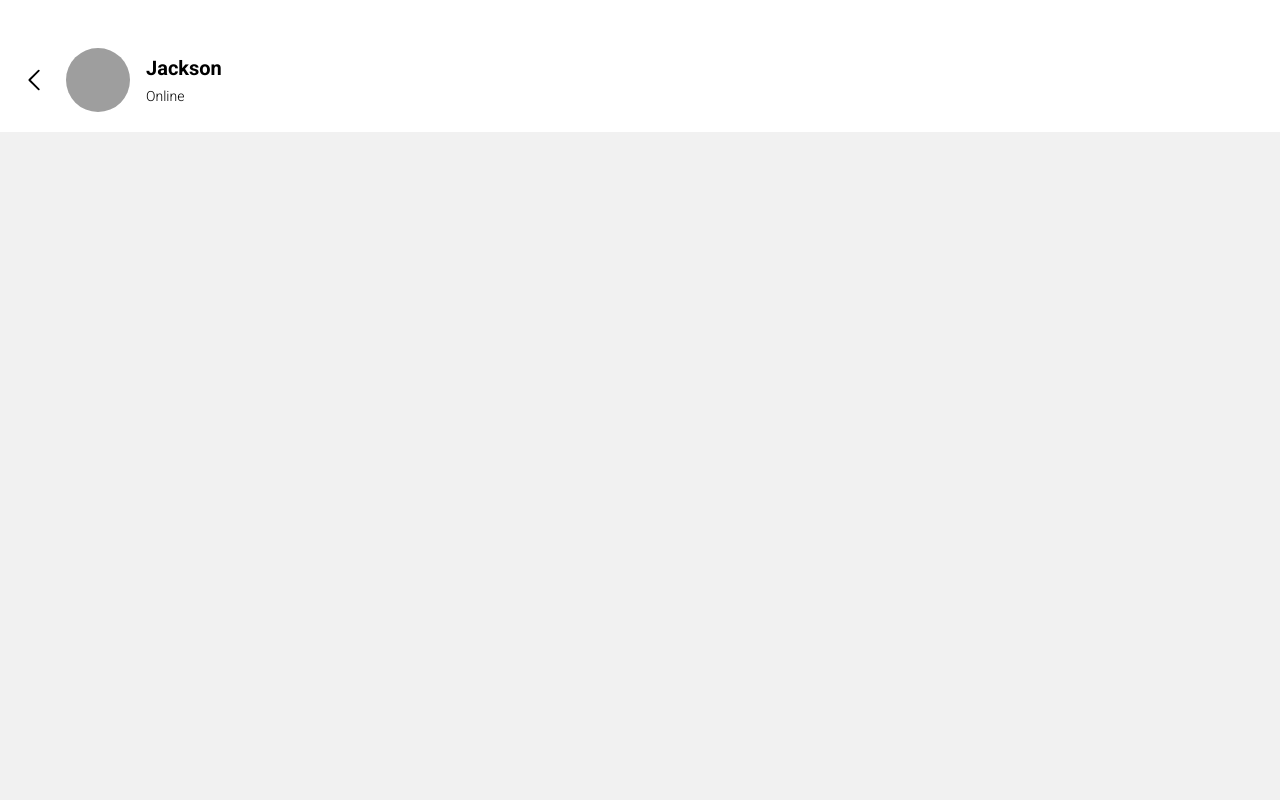
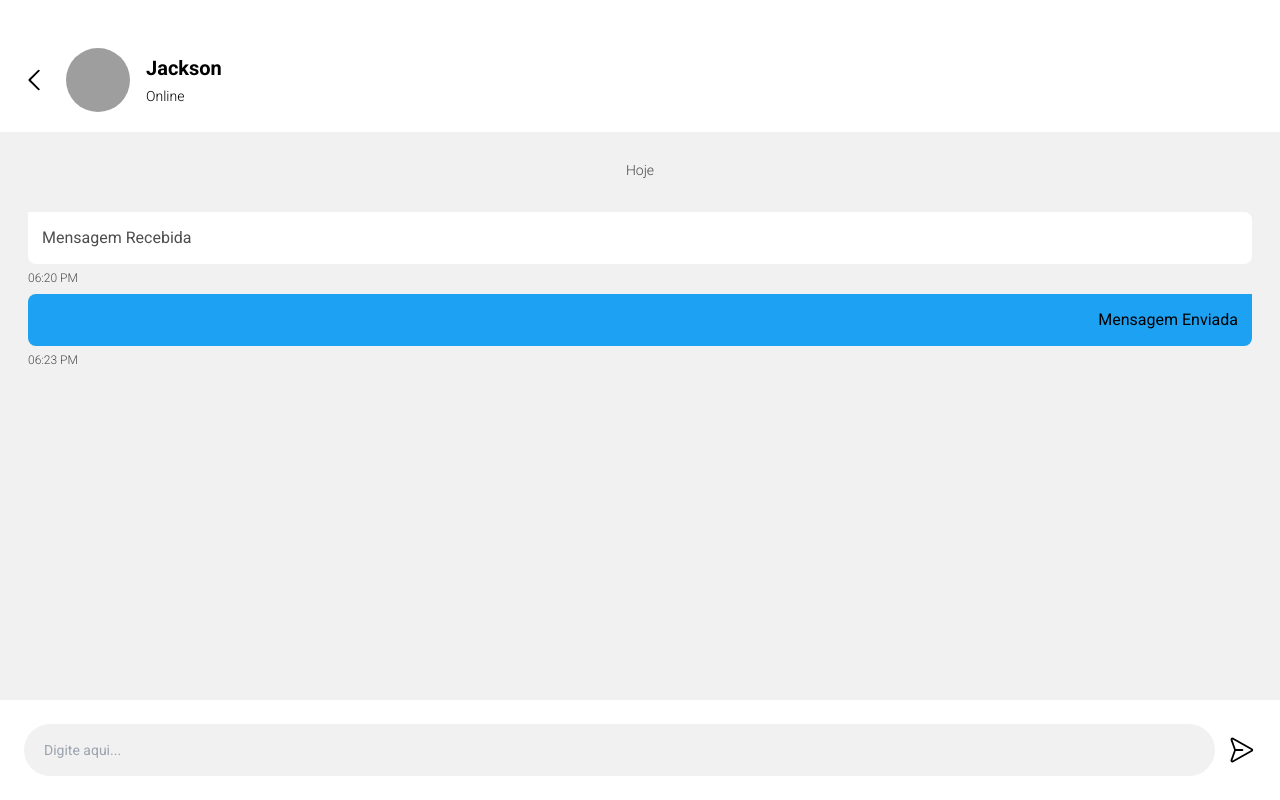
Before and after one commit to EstherMarioto/real_time_chat, a React (Vite) app: page /chat in a window 1280 px wide. Built offline with nearby package versions, Linux system fonts and the light colour scheme; grey boxes are pictures that could not be loaded.

Commit message:
screen real time chat

```diff
--- a/src/App.tsx
+++ b/src/App.tsx
@@ -2,5 +2,5 @@ import { Login } from "./components/Auth/Login";
 import { Home } from "./components/Home";
 
 export function App() {
-  return <Home />;
+  return <Login />;
 }
--- a/src/components/Chat/Chat.tsx
+++ b/src/components/Chat/Chat.tsx
@@ -1,9 +1,20 @@
+import { Footer } from "./Footer";
 import { Header } from "./Header";
+import { MessageReceived } from "./MessageReceived";
+import { MessageSent } from "./MessageSent";
 
 export function Chat() {
   return (
     <div className="bg-secondary h-screen">
       <Header />
+      <div className="p-7">
+        <div className="flex justify-center mb-8">
+          <h6 className="text-sm text-message font-light">Hoje</h6>
+        </div>
+        <MessageReceived />
+        <MessageSent />
+      </div>
+      <Footer />
     </div>
   );
 }
--- /dev/null
+++ b/src/components/Chat/Footer.tsx
@@ -0,0 +1,17 @@
+import { PaperPlaneRight } from "phosphor-react";
+
+export function Footer() {
+  return (
+    <div className="fixed bottom-0 w-full">
+      <form action="" method="post" className="flex items-center bg-white p-6">
+        <input
+          type="text"
+          name="message"
+          className="bg-secondary w-full rounded-full py-3.5 px-5 text-message placeholder:text-sm mr-3"
+          placeholder="Digite aqui..."
+        />
+        <PaperPlaneRight size={30} className="hover:cursor-pointer" />
+      </form>
+    </div>
+  );
+}
--- a/src/components/Chat/Header.tsx
+++ b/src/components/Chat/Header.tsx
@@ -1,10 +1,13 @@
 import { CaretLeft } from "phosphor-react";
 import user from "../../assets/user.png";
+import { Link } from "react-router-dom";
 
 export function Header() {
   return (
     <div className="flex bg-white items-center pt-12 pb-5 px-5">
-      <CaretLeft size={30} />
+      <Link to={"/home"}>
+        <CaretLeft size={30} />
+      </Link>
       <img className="w-16 h-16 rounded-full mx-4" src={user} alt="Perfil" />
       <div>
         <h6 className="text-xl font-bold mb-1">Jackson</h6>
--- /dev/null
+++ b/src/components/Chat/MessageReceived.tsx
@@ -0,0 +1,10 @@
+export function MessageReceived() {
+  return (
+    <div className="mb-2">
+      <h6 className="bg-white rounded-lg rounded-ss-none p-3.5 text-message mb-1.5">
+        Mensagem Recebida
+      </h6>
+      <h6 className="text-message text-xs font-light">06:20 PM</h6>
+    </div>
+  );
+}
--- /dev/null
+++ b/src/components/Chat/MessageSent.tsx
@@ -0,0 +1,10 @@
+export function MessageSent() {
+  return (
+    <div className="mb-2">
+      <h6 className="bg-primary rounded-lg rounded-se-none p-3.5 mb-1.5 text-right">
+        Mensagem Enviada
+      </h6>
+      <h6 className="text-message text-xs font-light">06:23 PM</h6>
+    </div>
+  );
+}
--- a/src/components/Message.tsx
+++ b/src/components/Message.tsx
@@ -27,7 +27,7 @@ export function Message() {
         </div>
       </Link>
 
-      <div className="flex justify-between items-center bg-card rounded-2xl px-4 py-3">
+      <div className="flex justify-between items-center bg-secondary rounded-2xl px-4 py-3">
         <div className="flex items-center">
           <img
             className="w-16 h-16 rounded-full mr-5"
--- a/src/main.tsx
+++ b/src/main.tsx
@@ -6,6 +6,7 @@ import { createBrowserRouter, RouterProvider } from "react-router-dom";
 import { Register } from "./components/Auth/Register.tsx";
 import { Login } from "./components/Auth/Login.tsx";
 import { Chat } from "./components/Chat/Chat.tsx";
+import { Home } from "./components/Home.tsx";
 
 const router = createBrowserRouter([
   {
@@ -21,6 +22,10 @@ const router = createBrowserRouter([
     element: <Login />,
   },
   {
+    path: "/home",
+    element: <Home />,
+  },
+  {
     path: "/chat",
     element: <Chat />,
   },
--- a/tailwind.config.js
+++ b/tailwind.config.js
@@ -9,7 +9,8 @@ export default {
       colors:{
         primary: "#1DA1F2",
         secondary: "#F1F1F1",
-        notification: "#F22A1D"
+        notification: "#F22A1D",
+        message: "#000000B2"
       },
       fontFamily: {
         openSans: ["Open Sans"],
```
